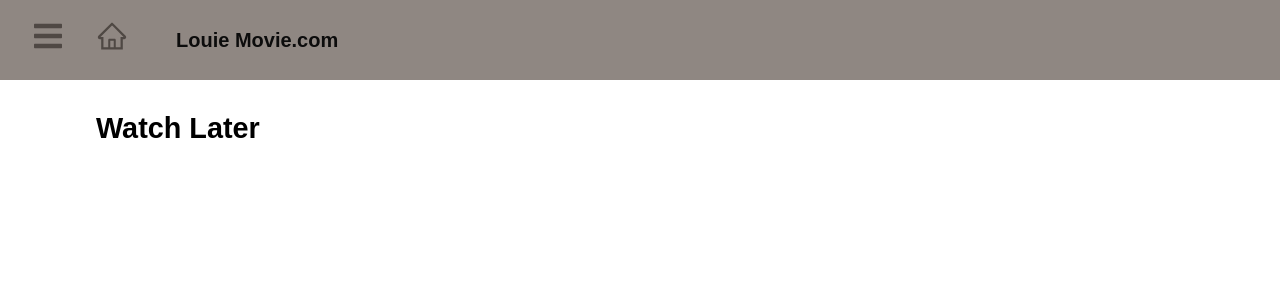
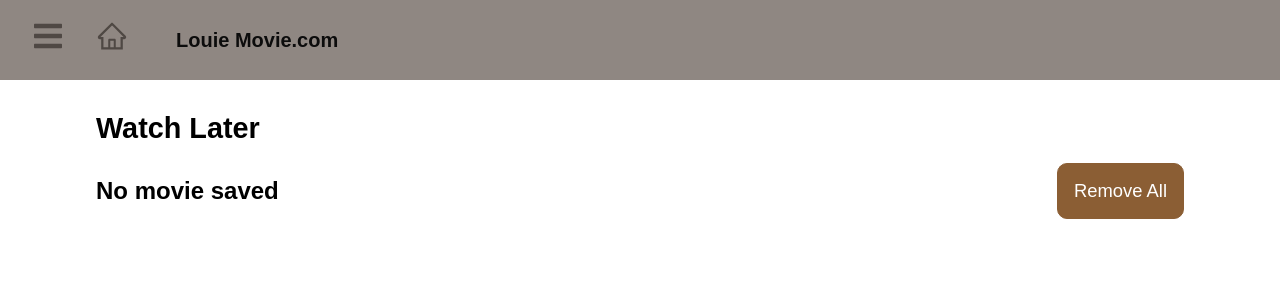
Before and after one commit to looouie/my-movie-louie, a React (Create React App) app: page /watchlater in a window 1280 px wide. Shown: the top 300 px of the page. Built offline with nearby package versions, Linux system fonts and the light colour scheme; a web font is replaced by a local one.

Commit message:
complete WatchLater page

```diff
--- a/src/pages/WatchLater.js
+++ b/src/pages/WatchLater.js
@@ -1,5 +1,49 @@
+// import Loader from "../components/UI/Loader";
+import { useSelector, useDispatch } from "react-redux";
+import { watchLaterActions } from "../store/watchLater-slice";
+
+import classes from "./WatchLater.module.css";
+
+import GridContainer from "../components/layout/Grid/GridContainer";
+import MovieItem from "../components/movies/MovieItem";
+import Button from "../components/layout/Button/Button";
+
 const WatchLater = () => {
-  return <h1>Watch Later</h1>;
+  const list = useSelector((state) => state.watchLater.list);
+  const total = useSelector((state) => state.watchLater.totalMovies);
+
+  const dispatch = useDispatch();
+
+  const removeAllHandler = () => {
+    dispatch(watchLaterActions.removeAllWatchLater());
+  };
+
+  const subHeader = total > 0 ? `${total} movies saved` : "No movie saved";
+
+  return (
+    <>
+      <h1>Watch Later</h1>
+      <div className={classes.flexContainer}>
+        <h2 className={classes.counter}>{subHeader}</h2>
+        <Button className={classes.removeAllBtn} onClick={removeAllHandler}>
+          Remove All
+        </Button>
+      </div>
+      <GridContainer>
+        {list.map((movie) => {
+          return (
+            <MovieItem
+              key={movie.id}
+              id={movie.id}
+              title={movie.title}
+              posterPath={movie.posterPath}
+              favourited={true}
+            />
+          );
+        })}
+      </GridContainer>
+    </>
+  );
 };
 
 export default WatchLater;
--- /dev/null
+++ b/src/pages/WatchLater.module.css
@@ -0,0 +1,6 @@
+.flexContainer {
+  display: flex;
+  justify-content: space-between;
+  align-items: center;
+  margin-right: 1rem; /* remove all button align with grid container*/
+}
```
